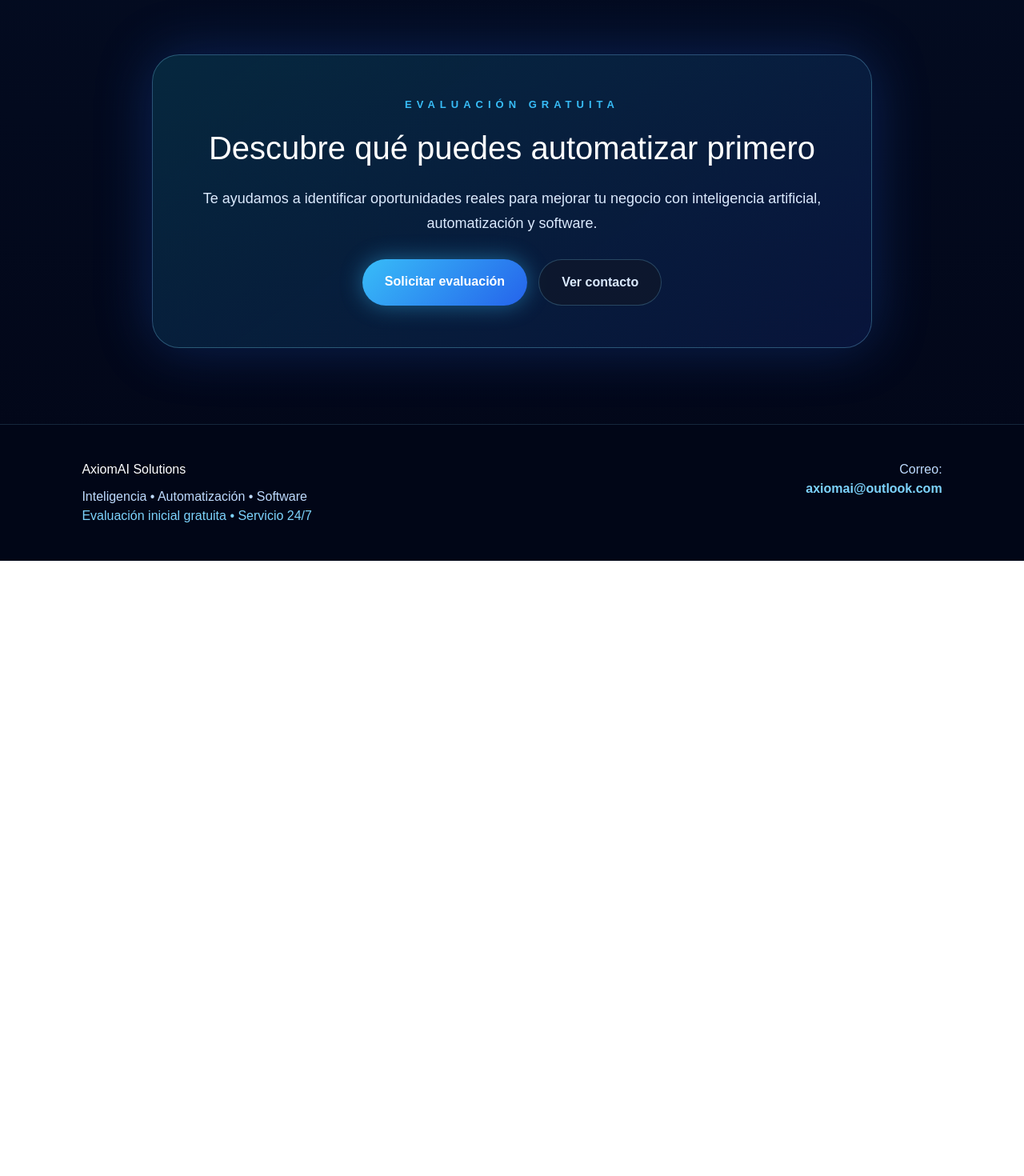
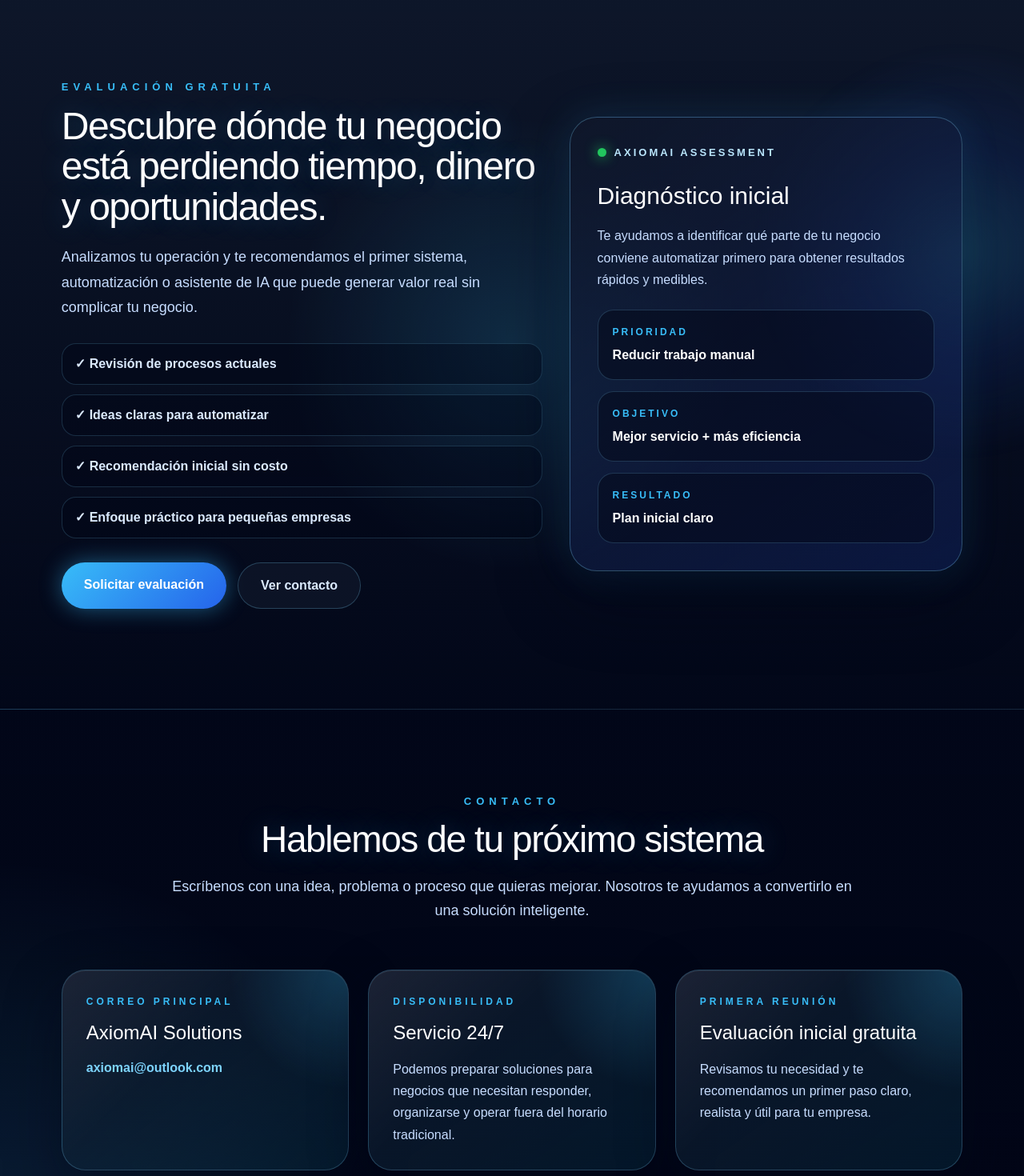
Before and after one commit to axiomaisolutionspr-a11y/AxiomOS, a Next.js app: page / in a window 1280 px wide. Shown: the part 4060-5530 px from the top of the page at 80% size. Before the commit the page ends 4761 px from the top, so only its background shows below. Built offline with nearby package versions, Linux system fonts and the light colour scheme.

Commit message:
Mejorar proceso ejecutivo de AxiomAI

```diff
--- a/app/page.tsx
+++ b/app/page.tsx
@@ -296,6 +296,46 @@ export default function Home() {
               line-height: 1.5;
             }
 
+            .axiom-contact-card {
+              position: relative;
+              padding: 30px;
+              border-radius: 30px;
+              background:
+                linear-gradient(145deg, rgba(15, 23, 42, 0.9), rgba(14, 116, 144, 0.16));
+              border: 1px solid rgba(125, 211, 252, 0.24);
+              box-shadow:
+                0 24px 70px rgba(2, 6, 23, 0.42),
+                inset 0 1px 0 rgba(255,255,255,0.08);
+              overflow: hidden;
+            }
+
+            .axiom-contact-card::before {
+              content: "";
+              position: absolute;
+              inset: 0;
+              background:
+                radial-gradient(circle at top right, rgba(56,189,248,0.22), transparent 34%),
+                linear-gradient(135deg, rgba(255,255,255,0.06), transparent 40%);
+              pointer-events: none;
+            }
+
+            .axiom-contact-card > * {
+              position: relative;
+              z-index: 2;
+            }
+
+            .axiom-contact-link {
+              color: #7dd3fc;
+              text-decoration: none;
+              font-weight: 900;
+              word-break: break-word;
+            }
+
+            .axiom-contact-link:hover {
+              color: white;
+              text-shadow: 0 0 16px rgba(56,189,248,0.75);
+            }
+
             @media (max-width: 980px) {
               .axiom-service-grid {
                 grid-template-columns: repeat(2, minmax(0, 1fr));
@@ -532,18 +572,30 @@ export default function Home() {
         </div>
       </section>
 
-      <section id="evaluacion" style={ctaSectionStyle}>
-        <div style={ctaBoxStyle}>
+      <section id="evaluacion" style={evaluationSectionStyle}>
+        <div style={evaluationGlowStyle} />
+
+        <div style={evaluationGridStyle}>
+          <div style={evaluationTextStyle}>
             <p style={sectionLabelStyle}>EVALUACIÓN GRATUITA</p>
 
-          <h2 style={ctaTitleStyle}>
-            Descubre qué puedes automatizar primero
+            <h2 style={evaluationTitleStyle}>
+              Descubre dónde tu negocio está perdiendo tiempo, dinero y
+              oportunidades.
             </h2>
 
-          <p style={ctaTextStyle}>
-            Te ayudamos a identificar oportunidades reales para mejorar tu
-            negocio con inteligencia artificial, automatización y software.
+            <p style={evaluationParagraphStyle}>
+              Analizamos tu operación y te recomendamos el primer sistema,
+              automatización o asistente de IA que puede generar valor real sin
+              complicar tu negocio.
             </p>
+
+            <div style={evaluationListStyle}>
+              <div style={checkLineStyle}>✓ Revisión de procesos actuales</div>
+              <div style={checkLineStyle}>✓ Ideas claras para automatizar</div>
+              <div style={checkLineStyle}>✓ Recomendación inicial sin costo</div>
+              <div style={checkLineStyle}>✓ Enfoque práctico para pequeñas empresas</div>
+            </div>
 
             <div style={ctaButtonsStyle}>
               <a href="mailto:axiomai@outlook.com" style={primaryLinkStyle}>
@@ -555,9 +607,80 @@ export default function Home() {
               </a>
             </div>
           </div>
+
+          <div style={evaluationPanelStyle}>
+            <div style={panelTopLineStyle}>
+              <span style={statusDotStyle} />
+              AxiomAI Assessment
+            </div>
+
+            <h3 style={panelTitleStyle}>Diagnóstico inicial</h3>
+
+            <p style={panelTextStyle}>
+              Te ayudamos a identificar qué parte de tu negocio conviene
+              automatizar primero para obtener resultados rápidos y medibles.
+            </p>
+
+            <div style={panelBoxStyle}>
+              <span style={panelLabelStyle}>Prioridad</span>
+              <strong>Reducir trabajo manual</strong>
+            </div>
+
+            <div style={panelBoxStyle}>
+              <span style={panelLabelStyle}>Objetivo</span>
+              <strong>Mejor servicio + más eficiencia</strong>
+            </div>
+
+            <div style={panelBoxStyle}>
+              <span style={panelLabelStyle}>Resultado</span>
+              <strong>Plan inicial claro</strong>
+            </div>
+          </div>
+        </div>
       </section>
 
-      <footer id="contacto" style={footerStyle}>
+      <section id="contacto" style={contactSectionStyle}>
+        <div style={sectionHeaderStyle}>
+          <p style={sectionLabelStyle}>CONTACTO</p>
+
+          <h2 style={sectionTitleStyle}>Hablemos de tu próximo sistema</h2>
+
+          <p style={sectionTextStyle}>
+            Escríbenos con una idea, problema o proceso que quieras mejorar.
+            Nosotros te ayudamos a convertirlo en una solución inteligente.
+          </p>
+        </div>
+
+        <div style={contactGridStyle}>
+          <div className="axiom-contact-card">
+            <p style={contactLabelStyle}>Correo principal</p>
+            <h3 style={contactTitleStyle}>AxiomAI Solutions</h3>
+            <a href="mailto:axiomai@outlook.com" className="axiom-contact-link">
+              axiomai@outlook.com
+            </a>
+          </div>
+
+          <div className="axiom-contact-card">
+            <p style={contactLabelStyle}>Disponibilidad</p>
+            <h3 style={contactTitleStyle}>Servicio 24/7</h3>
+            <p style={contactTextStyle}>
+              Podemos preparar soluciones para negocios que necesitan responder,
+              organizarse y operar fuera del horario tradicional.
+            </p>
+          </div>
+
+          <div className="axiom-contact-card">
+            <p style={contactLabelStyle}>Primera reunión</p>
+            <h3 style={contactTitleStyle}>Evaluación inicial gratuita</h3>
+            <p style={contactTextStyle}>
+              Revisamos tu necesidad y te recomendamos un primer paso claro,
+              realista y útil para tu empresa.
+            </p>
+          </div>
+        </div>
+      </section>
+
+      <footer style={footerStyle}>
         <div>
           <h2 style={{ margin: 0, color: "white" }}>AxiomAI Solutions</h2>
 
@@ -755,6 +878,169 @@ const processSectionStyle: CSSProperties = {
   overflow: "hidden",
 };
 
+const evaluationSectionStyle: CSSProperties = {
+  position: "relative",
+  padding: "115px 6%",
+  background:
+    "radial-gradient(circle at center, rgba(56,189,248,0.16), transparent 36%), linear-gradient(180deg, rgba(15,23,42,0.9), rgba(2,6,23,0.86))",
+  borderTop: "1px solid rgba(125, 211, 252, 0.16)",
+  overflow: "hidden",
+};
+
+const evaluationGlowStyle: CSSProperties = {
+  position: "absolute",
+  right: "-180px",
+  top: "80px",
+  width: "520px",
+  height: "520px",
+  borderRadius: "50%",
+  background:
+    "radial-gradient(circle, rgba(56,189,248,0.22), rgba(37,99,235,0.12), transparent 70%)",
+  filter: "blur(8px)",
+};
+
+const evaluationGridStyle: CSSProperties = {
+  position: "relative",
+  zIndex: 2,
+  maxWidth: "1160px",
+  margin: "0 auto",
+  display: "grid",
+  gridTemplateColumns: "1.1fr 0.9fr",
+  gap: "34px",
+  alignItems: "center",
+};
+
+const evaluationTextStyle: CSSProperties = {
+  padding: "10px 0",
+};
+
+const evaluationTitleStyle: CSSProperties = {
+  fontSize: "48px",
+  lineHeight: 1.05,
+  margin: "0 0 22px",
+  letterSpacing: "-1.5px",
+  textShadow: "0 0 34px rgba(56, 189, 248, 0.24)",
+};
+
+const evaluationParagraphStyle: CSSProperties = {
+  color: "#c7ddff",
+  fontSize: "18px",
+  lineHeight: 1.75,
+  maxWidth: "700px",
+  margin: "0 0 28px",
+};
+
+const evaluationListStyle: CSSProperties = {
+  display: "grid",
+  gap: "12px",
+  marginBottom: "30px",
+};
+
+const checkLineStyle: CSSProperties = {
+  padding: "13px 16px",
+  borderRadius: "18px",
+  background: "rgba(2, 6, 23, 0.42)",
+  border: "1px solid rgba(125, 211, 252, 0.18)",
+  color: "#dbeafe",
+  fontWeight: 800,
+};
+
+const evaluationPanelStyle: CSSProperties = {
+  borderRadius: "34px",
+  padding: "34px",
+  background:
+    "linear-gradient(145deg, rgba(15,23,42,0.92), rgba(30,64,175,0.24))",
+  border: "1px solid rgba(125, 211, 252, 0.3)",
+  boxShadow:
+    "0 30px 90px rgba(2, 6, 23, 0.45), 0 0 48px rgba(56,189,248,0.16)",
+};
+
+const panelTopLineStyle: CSSProperties = {
+  display: "flex",
+  alignItems: "center",
+  gap: "10px",
+  color: "#bae6fd",
+  fontSize: "13px",
+  fontWeight: 900,
+  letterSpacing: "3px",
+  textTransform: "uppercase",
+  marginBottom: "22px",
+};
+
+const statusDotStyle: CSSProperties = {
+  width: "11px",
+  height: "11px",
+  borderRadius: "50%",
+  background: "#22c55e",
+  boxShadow: "0 0 16px #22c55e",
+};
+
+const panelTitleStyle: CSSProperties = {
+  fontSize: "30px",
+  margin: "0 0 14px",
+  color: "white",
+};
+
+const panelTextStyle: CSSProperties = {
+  color: "#c7ddff",
+  lineHeight: 1.7,
+  marginBottom: "24px",
+};
+
+const panelBoxStyle: CSSProperties = {
+  padding: "18px",
+  borderRadius: "20px",
+  background: "rgba(2, 6, 23, 0.5)",
+  border: "1px solid rgba(125, 211, 252, 0.2)",
+  marginTop: "14px",
+};
+
+const panelLabelStyle: CSSProperties = {
+  display: "block",
+  color: "#38bdf8",
+  fontSize: "12px",
+  fontWeight: 900,
+  letterSpacing: "3px",
+  textTransform: "uppercase",
+  marginBottom: "8px",
+};
+
+const contactSectionStyle: CSSProperties = {
+  padding: "105px 6%",
+  background:
+    "radial-gradient(circle at bottom left, rgba(56,189,248,0.14), transparent 34%), linear-gradient(180deg, rgba(2,6,23,0.88), rgba(2,6,23,0.96))",
+  borderTop: "1px solid rgba(125, 211, 252, 0.16)",
+};
+
+const contactGridStyle: CSSProperties = {
+  maxWidth: "1160px",
+  margin: "0 auto",
+  display: "grid",
+  gridTemplateColumns: "repeat(3, minmax(0, 1fr))",
+  gap: "24px",
+};
+
+const contactLabelStyle: CSSProperties = {
+  color: "#38bdf8",
+  fontSize: "12px",
+  fontWeight: 900,
+  letterSpacing: "4px",
+  textTransform: "uppercase",
+  marginBottom: "12px",
+};
+
+const contactTitleStyle: CSSProperties = {
+  color: "white",
+  fontSize: "24px",
+  margin: "0 0 14px",
+};
+
+const contactTextStyle: CSSProperties = {
+  color: "#c7ddff",
+  lineHeight: 1.7,
+  margin: 0,
+};
+
 const sectionHeaderStyle: CSSProperties = {
   textAlign: "center",
   maxWidth: "860px",
@@ -787,38 +1073,10 @@ const sectionTextStyle: CSSProperties = {
   margin: 0,
 };
 
-const ctaSectionStyle: CSSProperties = {
-  padding: "95px 8%",
-  textAlign: "center",
-};
-
-const ctaBoxStyle: CSSProperties = {
-  maxWidth: "900px",
-  margin: "0 auto",
-  padding: "52px",
-  borderRadius: "34px",
-  background:
-    "linear-gradient(145deg, rgba(14, 116, 144, 0.28), rgba(30, 64, 175, 0.22))",
-  border: "1px solid rgba(125, 211, 252, 0.3)",
-  boxShadow: "0 0 70px rgba(37, 99, 235, 0.28)",
-};
-
-const ctaTitleStyle: CSSProperties = {
-  fontSize: "40px",
-  margin: "0 0 18px",
-};
-
-const ctaTextStyle: CSSProperties = {
-  color: "#dbeafe",
-  fontSize: "18px",
-  lineHeight: 1.7,
-  marginBottom: "30px",
-};
-
 const ctaButtonsStyle: CSSProperties = {
   display: "flex",
   gap: "14px",
-  justifyContent: "center",
+  justifyContent: "flex-start",
   flexWrap: "wrap",
 };
 
@@ -851,7 +1109,7 @@ const footerStyle: CSSProperties = {
   flexWrap: "wrap",
   padding: "44px 8%",
   borderTop: "1px solid rgba(125, 211, 252, 0.16)",
-  background: "rgba(2, 6, 23, 0.88)",
+  background: "rgba(2, 6, 23, 0.98)",
   color: "#bfdbfe",
 };
 
```
Lines whose indentation alone changed are shown as unchanged.
